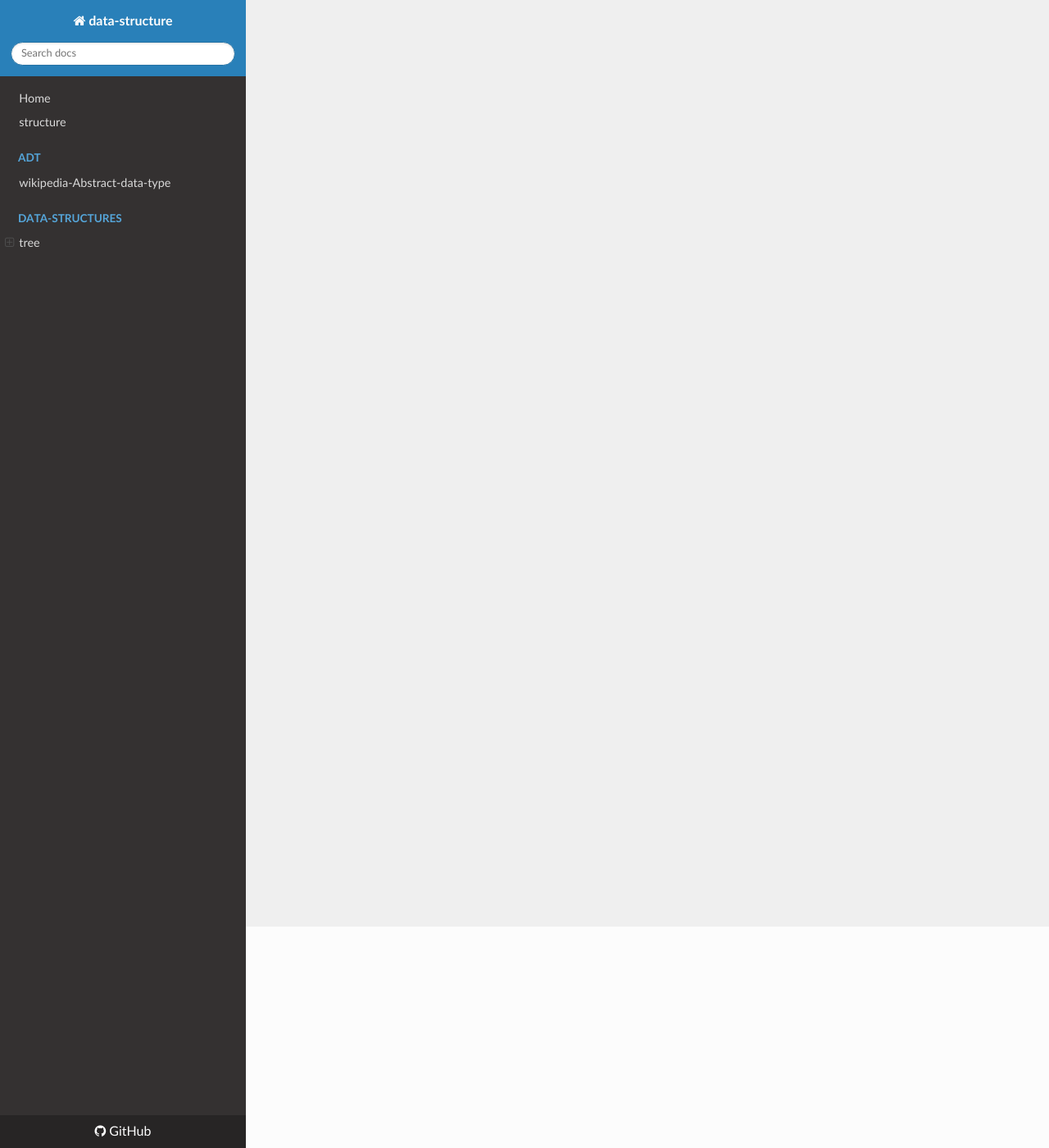
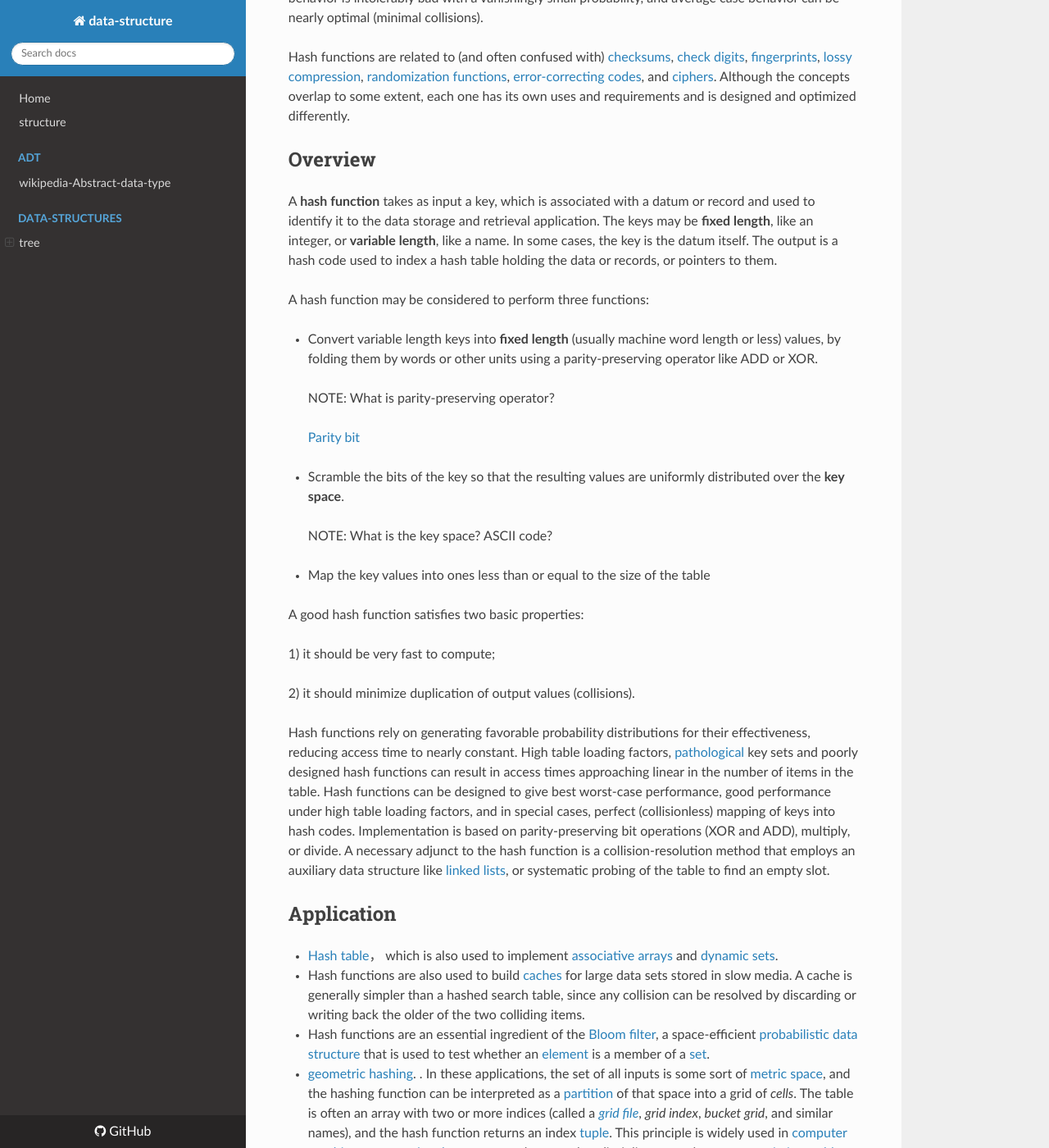
Before and after one commit to dengking/data-structure, an MkDocs documentation site: the page built from docs/hash/wikipedia-Hash-function.md, in a window 1280 px wide and 1400 px high, scrolled down 270 px. Shown: the whole window at 82% size. Built offline with MkDocs 1.6.1, drawn with Linux system fonts in a browser that asks for light colours; nearby versions of some CDN libraries; some of the changed text lies outside the part shown.

Commit message:
ADD HASH

```diff
--- a/docs/hash/wikipedia-Hash-function.md
+++ b/docs/hash/wikipedia-Hash-function.md
@@ -1 +1,64 @@
 # [Hash function](https://en.wikipedia.org/wiki/Hash_function)
+
+A **hash function** is any [function](https://en.wikipedia.org/wiki/Function_(mathematics)) that can be used to map [data](https://en.wikipedia.org/wiki/Data_(computing)) of arbitrary size to fixed-size values. The values returned by a hash function are called *hash values*, *hash codes*, *digests*, or simply *hashes*.
+
+Use of hash functions relies on statistical properties of key and function interaction: worst case behavior is intolerably bad with a vanishingly small probability, and average case behavior can be nearly optimal (minimal collisions).
+
+Hash functions are related to (and often confused with) [checksums](https://en.wikipedia.org/wiki/Checksums), [check digits](https://en.wikipedia.org/wiki/Check_digit), [fingerprints](https://en.wikipedia.org/wiki/Fingerprint_(computing)), [lossy compression](https://en.wikipedia.org/wiki/Lossy_compression), [randomization functions](https://en.wikipedia.org/wiki/Randomization_function), [error-correcting codes](https://en.wikipedia.org/wiki/Error_correction_code), and [ciphers](https://en.wikipedia.org/wiki/Cipher). Although the concepts overlap to some extent, each one has its own uses and requirements and is designed and optimized differently.
+
+## Overview
+
+A **hash function** takes as input a key, which is associated with a datum or record and used to identify it to the data storage and retrieval application. The keys may be **fixed length**, like an integer, or **variable length**, like a name. In some cases, the key is the datum itself. The output is a hash code used to index a hash table holding the data or records, or pointers to them.
+
+A hash function may be considered to perform three functions:
+
+- Convert variable length keys into **fixed length** (usually machine word length or less) values, by folding them by words or other units using a parity-preserving operator like ADD or XOR.
+
+  > NOTE: What is parity-preserving operator?
+  >
+  > [Parity bit](https://en.wikipedia.org/wiki/Parity_bit)
+
+- Scramble the bits of the key so that the resulting values are uniformly distributed over the **key space**.
+
+  > NOTE: What is the key space? ASCII code?
+
+- Map the key values into ones less than or equal to the size of the table
+
+A good hash function satisfies two basic properties:
+
+1) it should be very fast to compute;
+
+2) it should minimize duplication of output values (collisions).
+
+Hash functions rely on generating favorable probability distributions for their effectiveness, reducing access time to nearly constant. High table loading factors, [pathological](https://en.wikipedia.org/wiki/Pathological_(mathematics)) key sets and poorly designed hash functions can result in access times approaching linear in the number of items in the table. Hash functions can be designed to give best worst-case performance, good performance under high table loading factors, and in special cases, perfect (collisionless) mapping of keys into hash codes. Implementation is based on parity-preserving bit operations (XOR and ADD), multiply, or divide. A necessary adjunct to the hash function is a collision-resolution method that employs an auxiliary data structure like [linked lists](https://en.wikipedia.org/wiki/Linked_list), or systematic probing of the table to find an empty slot.
+
+## Application
+
+- [Hash table](https://en.wikipedia.org/wiki/Hash_table)， which is also used to implement [associative arrays](https://en.wikipedia.org/wiki/Associative_array) and [dynamic sets](https://en.wikipedia.org/wiki/Set_(abstract_data_type)).
+- Hash functions are also used to build [caches](https://en.wikipedia.org/wiki/Cache_(computing)) for large data sets stored in slow media. A cache is generally simpler than a hashed search table, since any collision can be resolved by discarding or writing back the older of the two colliding items.
+- Hash functions are an essential ingredient of the [Bloom filter](https://en.wikipedia.org/wiki/Bloom_filter), a space-efficient [probabilistic](https://en.wikipedia.org/wiki/Probability) [data structure](https://en.wikipedia.org/wiki/Data_structure) that is used to test whether an [element](https://en.wikipedia.org/wiki/Element_(mathematics)) is a member of a [set](https://en.wikipedia.org/wiki/Set_(computer_science)).
+- [geometric hashing](https://en.wikipedia.org/wiki/Geometric_hashing). . In these applications, the set of all inputs is some sort of [metric space](https://en.wikipedia.org/wiki/Metric_space), and the hashing function can be interpreted as a [partition](https://en.wikipedia.org/wiki/Partition_(mathematics)) of that space into a grid of *cells*. The table is often an array with two or more indices (called a *[grid file](https://en.wikipedia.org/wiki/Grid_file)*, *grid index*, *bucket grid*, and similar names), and the hash function returns an index [tuple](https://en.wikipedia.org/wiki/Tuple). This principle is widely used in [computer graphics](https://en.wikipedia.org/wiki/Computer_graphics), [computational geometry](https://en.wikipedia.org/wiki/Computational_geometry) and many other disciplines, to solve many [proximity problems](https://en.wikipedia.org/wiki/Proximity_problem) in the [plane](https://en.wikipedia.org/wiki/Plane_(geometry)) or in [three-dimensional space](https://en.wikipedia.org/wiki/Three-dimensional_space), such as finding [closest pairs](https://en.wikipedia.org/wiki/Closest_pair_problem) in a set of points, similar shapes in a list of shapes, similar [images](https://en.wikipedia.org/wiki/Image_processing) in an [image database](https://en.wikipedia.org/wiki/Image_retrieval), and so on.
+
+
+
+## Properties
+
+### Uniformity
+
+### Efficiency
+
+### Universality
+
+### Applicability
+
+### Deterministic
+
+
+
+
+
+## Hashing integer data types
+
+
+
+## Hashing variable-length data
```
Also changed, not shown: docs/hash/Category-Hash-based-data-structures.md (added, +1 -0 lines), docs/hash/Category-Hash-functions.md (added, +3 -0 lines), docs/hash/Fingerprint/wikipedia-Rabin-fingerprint.md (added, +1 -0 lines), docs/hash/Geometric-hashing/wikipedia-Geometric-hashing.md (added, +1 -0 lines), docs/probabilistic-data-structures/wikipedia-Bloom-filter.md (added, +1 -0 lines), docs/probabilistic-data-structures/wikipedia-Random-tree.md (added, +1 -0 lines).
